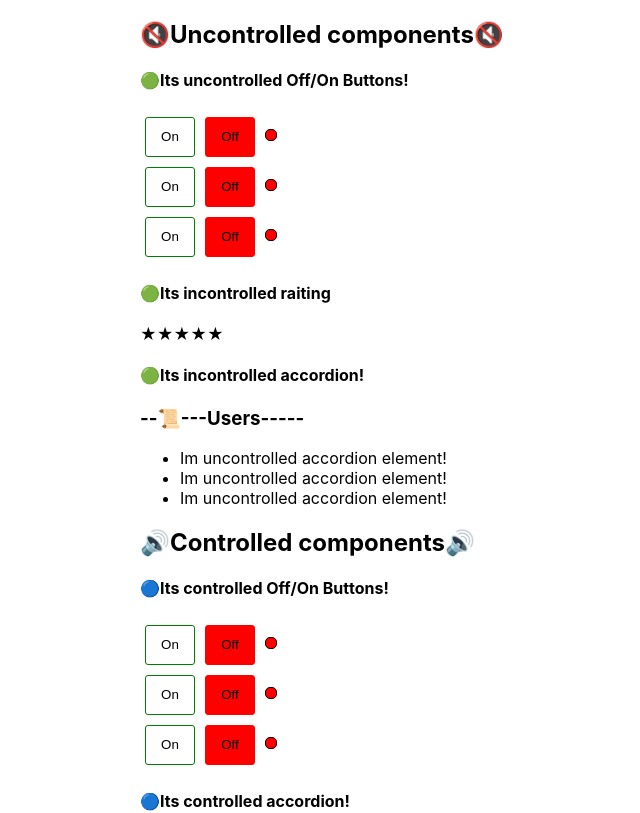
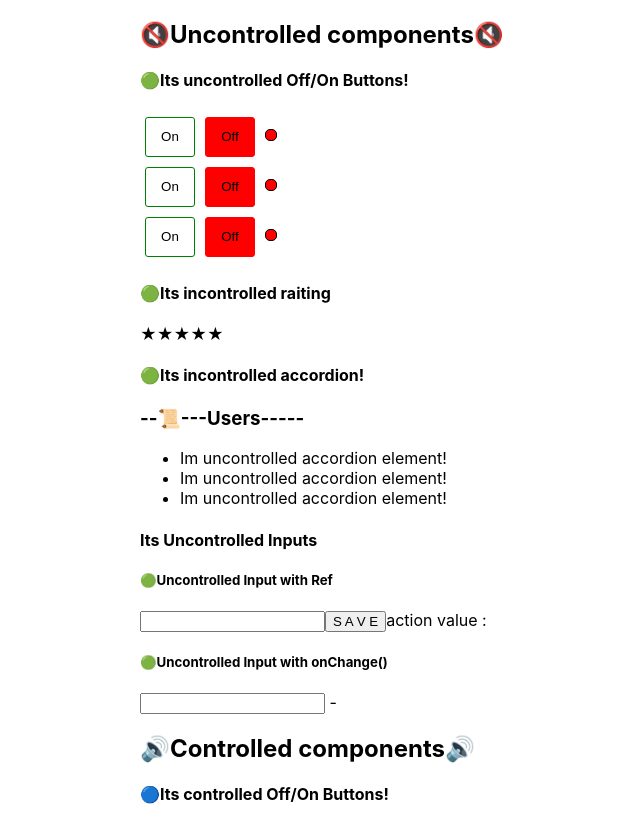
Before and after one commit to w1llow1sp/IT-INCUBATOR-REACT-KABZDA, a React (Create React App) app: page / in a window 1280 px wide. Shown: the top 813 px of the page, without its empty margins (200-840 px from the left). Built offline with nearby package versions, Linux system fonts and the light colour scheme.

Commit message:
12 lesson - Uncontrolled input

```diff
--- a/src/App.tsx
+++ b/src/App.tsx
@@ -10,6 +10,7 @@ import {UnControlledRating} from "./components/Raiting/UnControlledRaiting";
 import {ControlledOnOff} from "./components/OnOf/ControlledOnOff";
 import {ControlledAccordion} from "./components/Accordion/Accordion";
 import {ControlledRating, RaitingValueType} from "./components/Raiting/ControlledRaiting";
+import {UnControlledInput} from "./components/Input/UnContrtolledInput";
 
 
 function App(props:any) {
@@ -32,6 +33,7 @@ function App(props:any) {
             <UnControlledRating onChange={()=>{}}/>
 
             <UnControlledAccordion titleValue={'📜---Users---'} />
+            <UnControlledInput/>
 
             <h2>🔊Controlled components🔊</h2>
 
--- /dev/null
+++ b/src/components/Input/UnContrtolledInput.tsx
@@ -0,0 +1,37 @@
+import React, {ChangeEvent, useRef, useState} from 'react';
+
+export const UnControlledInput = () => {
+    const [value, setValue] = useState('');
+
+    const inputRef = useRef<HTMLInputElement>(null);
+
+    //
+    const save = () => {
+        const el= inputRef.current as HTMLInputElement
+        setValue(el.value)
+    }
+
+    //
+    const [value2, setValue2] = useState('');
+    const onChangeHandle = (e:ChangeEvent<HTMLInputElement>) => {
+        const actionValue = e.currentTarget.value
+        setValue2(actionValue)}
+
+    return (
+        <div>
+            <h4>Its Uncontrolled Inputs</h4>
+            <div>
+                <h5>🟢Uncontrolled Input with Ref</h5>
+                <input ref={inputRef} id={'inputID'}/>
+                <button onClick={save}>S A V E</button>
+                action value : {value}
+            </div>
+
+            <div>
+                <h5>🟢Uncontrolled Input with onChange()</h5>
+                <input onChange={onChangeHandle}/> - {value}
+            </div>
+
+        </div>
+    );
+};
```
Also changed, not shown: 2 other files (tests, documents, lock files or other folders).
